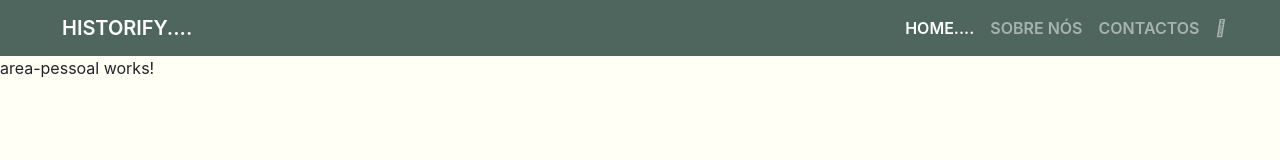
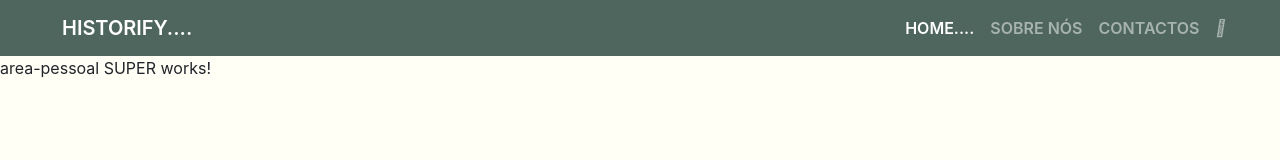
Before and after one commit to JoanaP22/Historify2019, an Angular app: page /area-pessoal in a window 1280 px wide. Shown: the top 160 px of the page. Built offline with nearby package versions, Linux system fonts and the light colour scheme; what angular-font-awesome would draw is missing.

Commit message:
super change
experiência

```diff
--- a/src/app/area-pessoal/area-pessoal.component.html
+++ b/src/app/area-pessoal/area-pessoal.component.html
@@ -1 +1 @@
-<p>area-pessoal works!</p>
+<p>area-pessoal SUPER works!</p>
```
